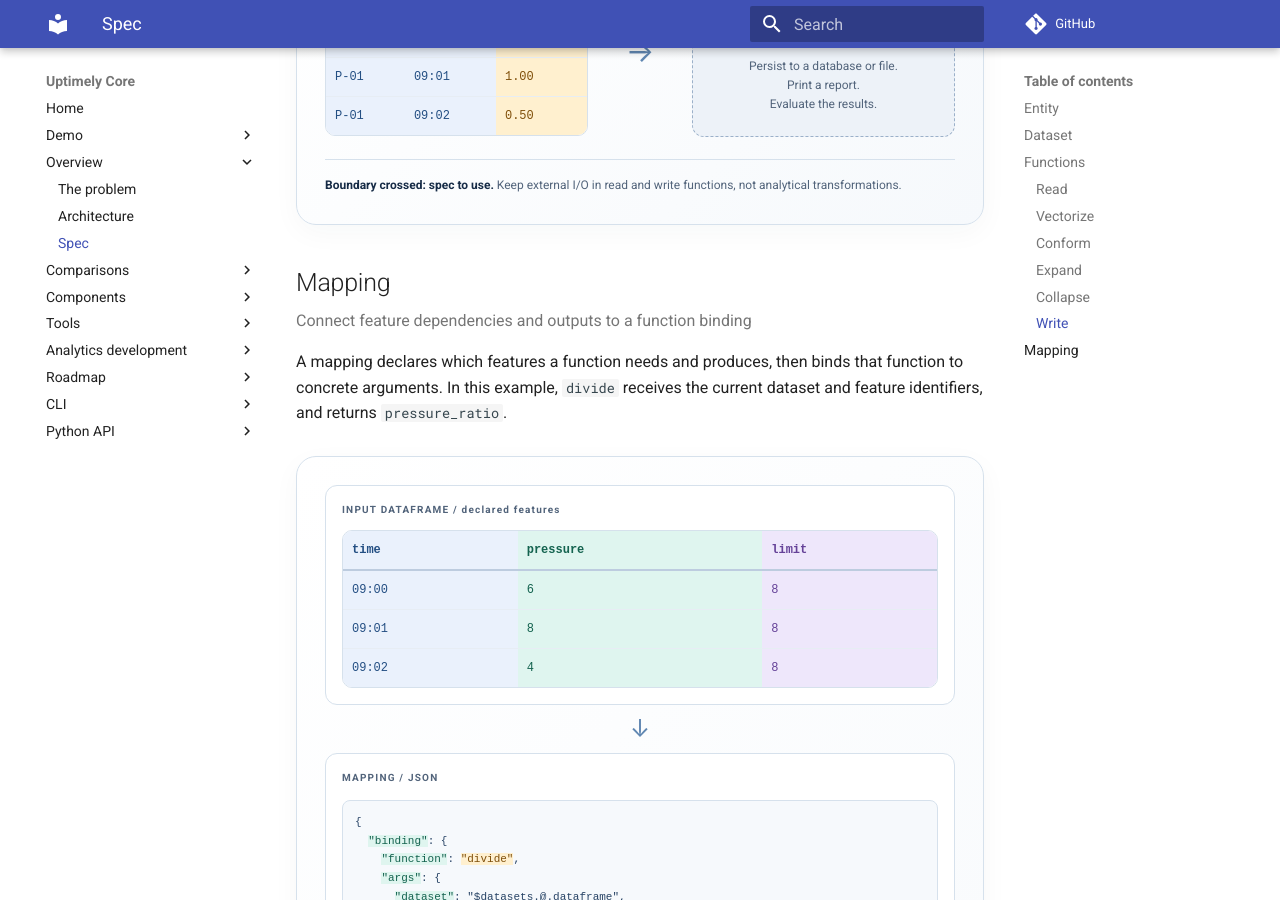
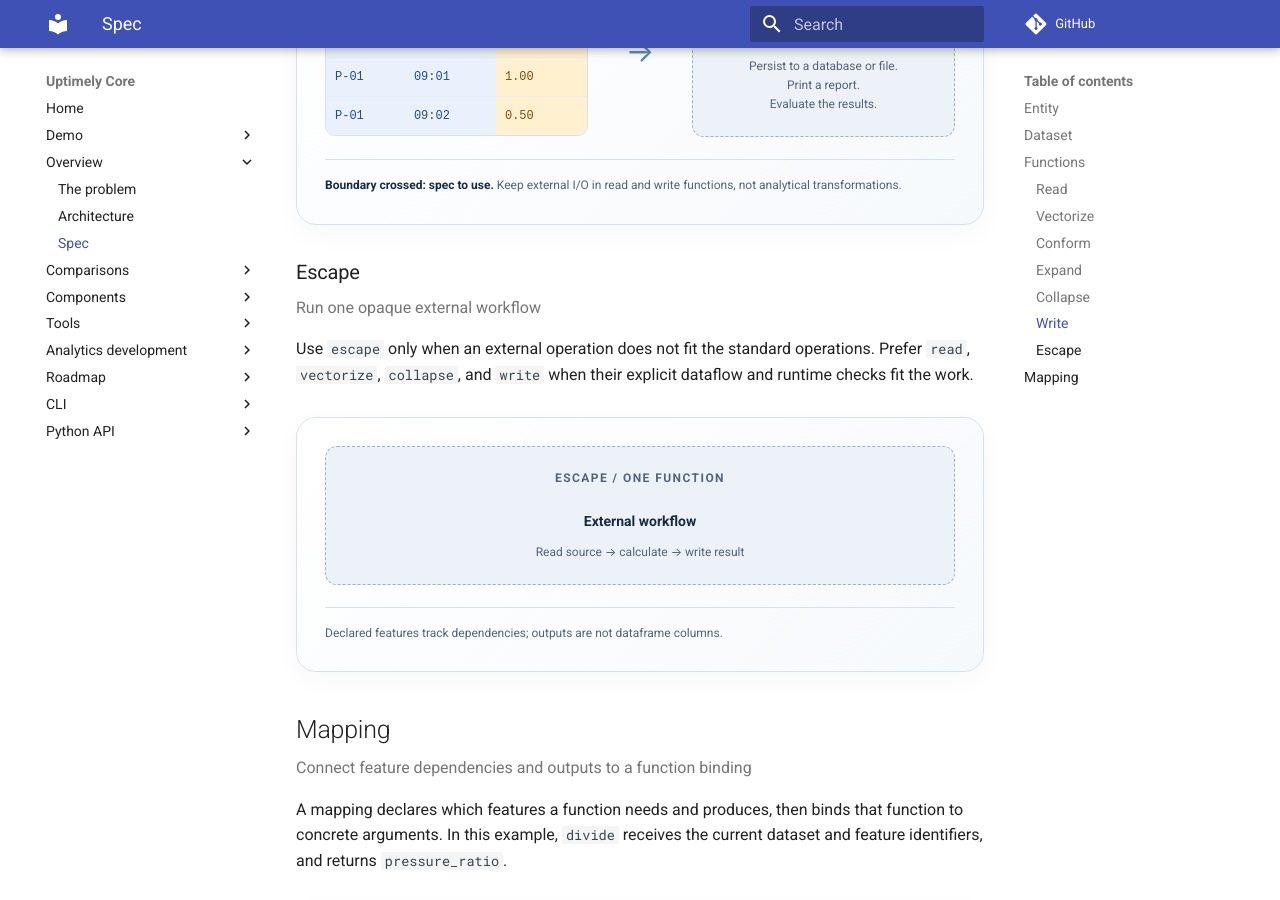
Before and after one commit to uptimely-ai/uptimely-core, an MkDocs documentation site: the page built from docs/overview/spec.md, in a window 1280 px wide and 900 px high, scrolled down 4860 px. Built offline with MkDocs 1.6.1 and Material for MkDocs 9.7.7, drawn with Linux system fonts in a browser that asks for light colours; comment, search, counter and statistics services are not loaded.

Commit message:
Add escape operation example

```diff
--- a/docs/overview/spec.md
+++ b/docs/overview/spec.md
@@ -184,6 +184,26 @@ analytical functions calculate output features within each group.
   </div>
 </div>
 
+### Escape
+
+<p class="cv-function-subtitle">Run one opaque external workflow</p>
+
+Use `escape` only when an external operation does not fit the standard
+operations. Prefer `read`, `vectorize`, `collapse`, and `write` when their
+explicit dataflow and runtime checks fit the work.
+
+<div class="concepts-visual">
+  <div class="cv-operation">
+    <div class="cv-endpoint">
+      <span class="cv-tag">ESCAPE / ONE FUNCTION</span>
+      <strong>External workflow</strong>
+      <span>Read source <span aria-hidden="true">&rarr;</span> calculate <span aria-hidden="true">&rarr;</span> write result</span>
+    </div>
+    <p class="cv-takeaway">Declared features track dependencies; outputs are not dataframe columns.</p>
+  </div>
+</div>
+
+
 ## Mapping
 
 <p class="cv-function-subtitle">Connect feature dependencies and outputs to a function binding</p>
```
Also changed, not shown: CHANGELOG.md (+6 -0 lines), docs/reference/api/contracts.md (+3 -1 lines), docs/reference/api/spec/validation.md (+9 -0 lines), examples/README.md (+13 -6 lines), examples/escape_operation/README.md (added, +23 -0 lines), 7 other files.
